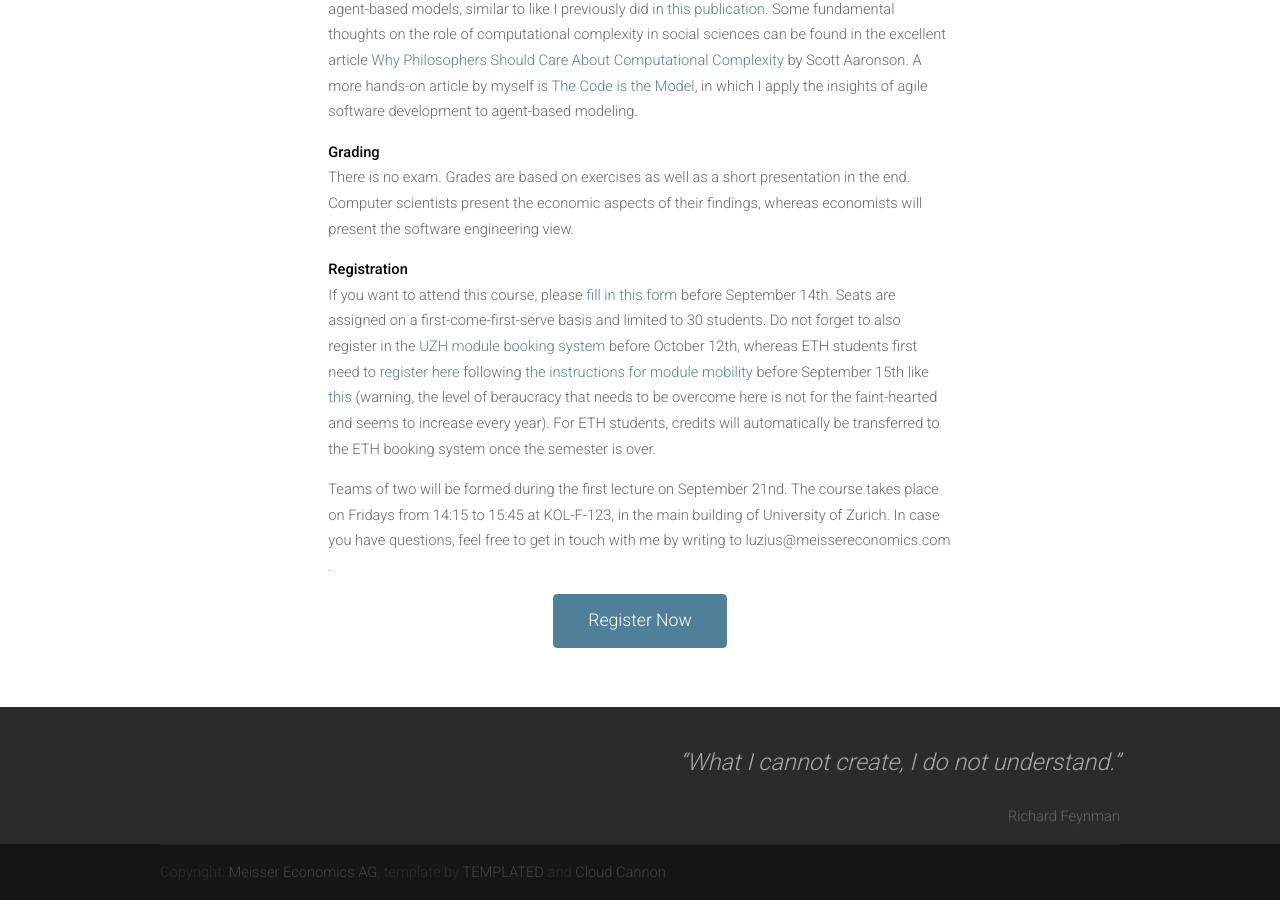
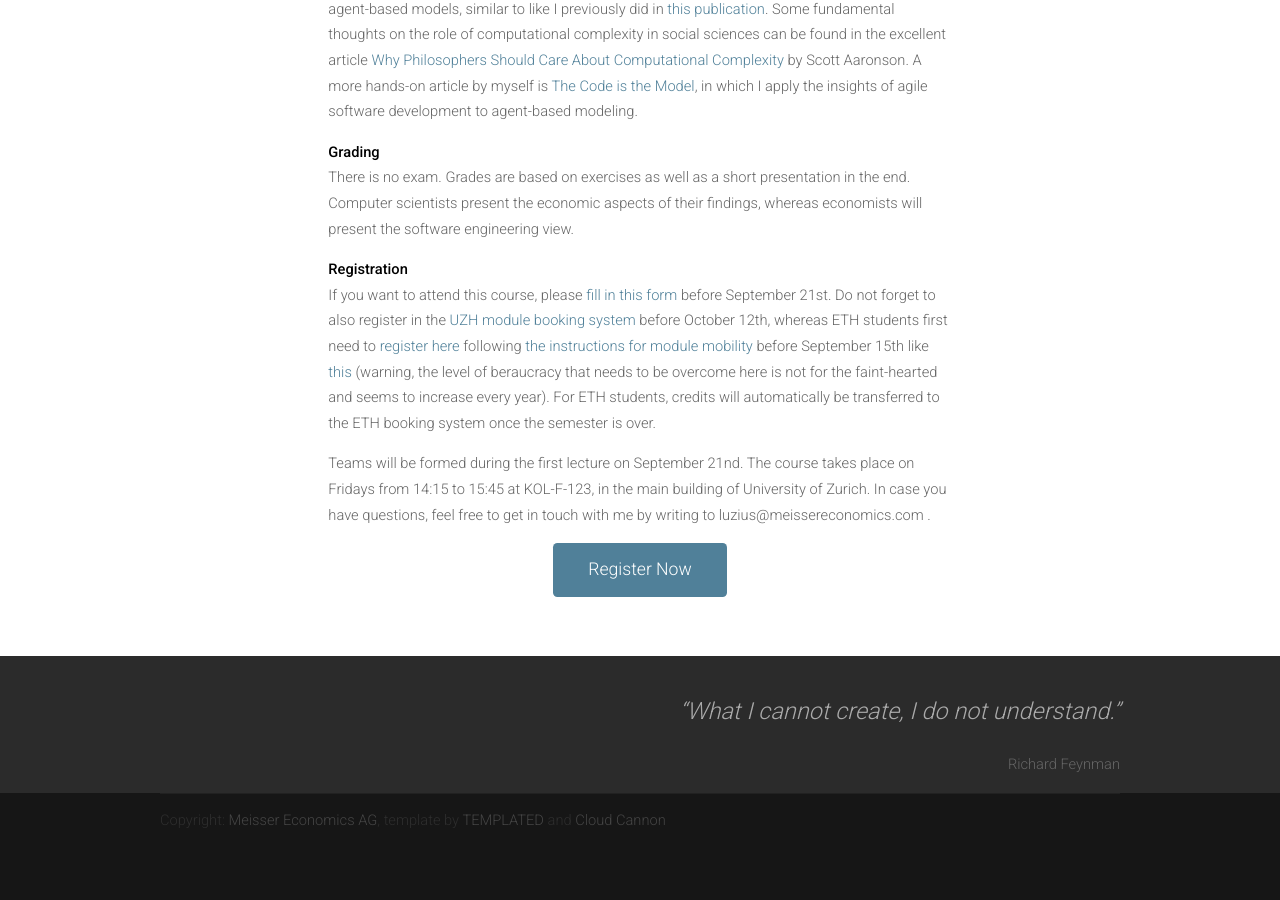
Before and after one commit to meisserecon/www, a Jekyll site: the page built from course.md, in a window 1280 px wide and 900 px high, scrolled down 1623 px. Built offline with Jekyll 4.4.1, drawn with Linux system fonts in a browser that asks for light colours; nearby versions of some CDN libraries; after the commit the page ends 2472 px from its top, so only the background shows below that.

Commit message:
Update course.md

```diff
--- a/course.md
+++ b/course.md
@@ -87,8 +87,8 @@
 
 <b>Registration</b>
 
-<p>If you want to attend this course, please <a href="https://docs.google.com/forms/d/e/1FAIpQLSfiUZGNaYk8NIR_RWXHa7f5W4S-vUUTmfpFBs0hOOgmZ22x-w/viewform?usp=sf_link">fill in this form</a> before September 14th. Seats are assigned on a first-come-first-serve basis and limited to 30 students. Do not forget to also register in the <a href="https://idagreen.uzh.ch/mb/">UZH module booking system</a> before October 12th, whereas ETH students first need to <a href="https://studentservices.uzh.ch/uzh/application?sap-language=EN&sap-ui-language=EN#/Logon">register here</a> following <a href="https://www.uzh.ch/cmsssl/en/studies/application/chmobilityin.html">the instructions for module mobility</a> before September 15th like <a href="/assets/images/bureaucracy.jpg">this</a> (warning, the level of beraucracy that needs to be overcome here is not for the faint-hearted and seems to increase every year). For ETH students, credits will automatically be transferred to the ETH booking system once the semester is over.</p>
+<p>If you want to attend this course, please <a href="https://docs.google.com/forms/d/e/1FAIpQLSfiUZGNaYk8NIR_RWXHa7f5W4S-vUUTmfpFBs0hOOgmZ22x-w/viewform?usp=sf_link">fill in this form</a> before September 21st. Do not forget to also register in the <a href="https://idagreen.uzh.ch/mb/">UZH module booking system</a> before October 12th, whereas ETH students first need to <a href="https://studentservices.uzh.ch/uzh/application?sap-language=EN&sap-ui-language=EN#/Logon">register here</a> following <a href="https://www.uzh.ch/cmsssl/en/studies/application/chmobilityin.html">the instructions for module mobility</a> before September 15th like <a href="/assets/images/bureaucracy.jpg">this</a> (warning, the level of beraucracy that needs to be overcome here is not for the faint-hearted and seems to increase every year). For ETH students, credits will automatically be transferred to the ETH booking system once the semester is over.</p>
 
-<p>Teams of two will be formed during the first lecture on September 21nd. The course takes place on Fridays from 14:15 to 15:45 at KOL-F-123, in the main building of University of Zurich. In case you have questions, feel free to get in touch with me by writing to luzius@meissereconomics.com .</p>
+<p>Teams will be formed during the first lecture on September 21nd. The course takes place on Fridays from 14:15 to 15:45 at KOL-F-123, in the main building of University of Zurich. In case you have questions, feel free to get in touch with me by writing to luzius@meissereconomics.com .</p>
 
 <p><center><a href="https://docs.google.com/forms/d/e/1FAIpQLSfiUZGNaYk8NIR_RWXHa7f5W4S-vUUTmfpFBs0hOOgmZ22x-w/viewform?usp=sf_link" class="button button-style1">Register Now</a></center></p>
```
